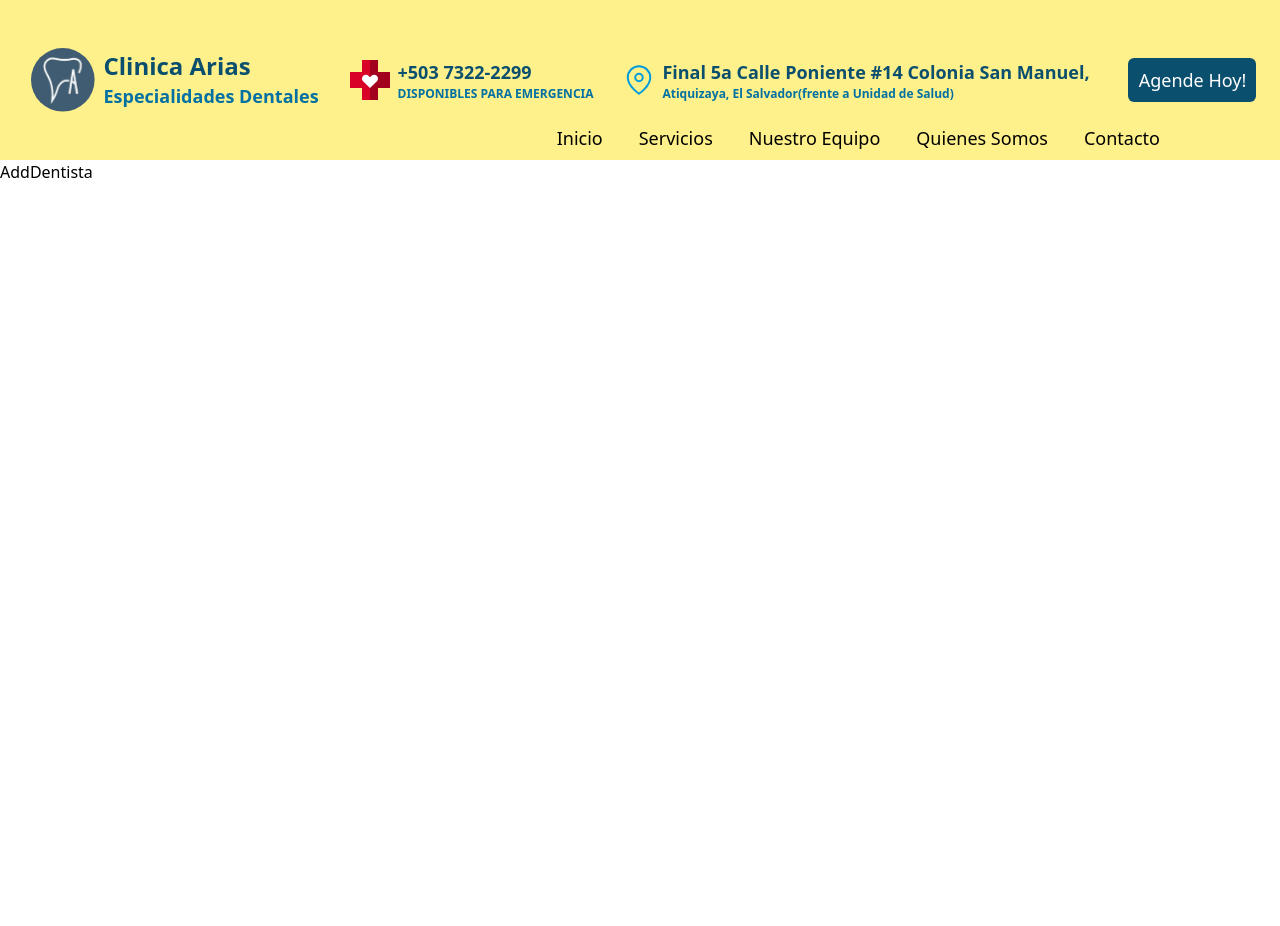
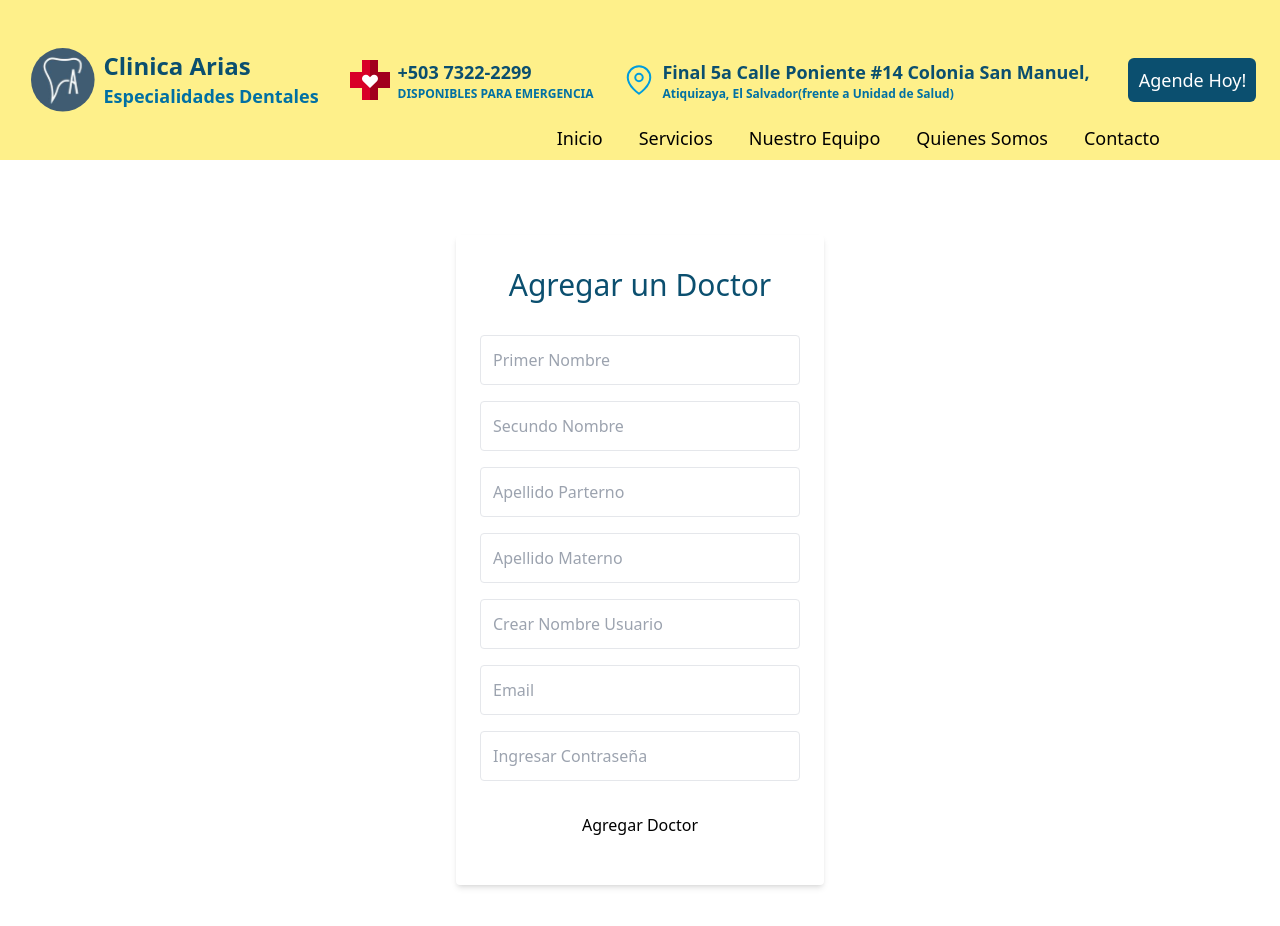
Before and after one commit to cordovacarlos22/Dental_Clinic_Arias_specialties, a Next.js app: page /dashboard/add in a window 1280 px wide. Shown: the top 926 px of the page. Before the commit the page ends 800 px from the top, so only its background shows below. Built offline with nearby package versions, Linux system fonts and the light colour scheme.

Commit message:
feat(routes): :sparkles: add form to add doctor now working

```diff
--- a/app/dashboard/(dentista)/add/page.jsx
+++ b/app/dashboard/(dentista)/add/page.jsx
@@ -1,8 +1,140 @@
+"use client"
+
 import React from 'react'
+import { useState } from 'react'
+
+
 
 const AddDentista = () => {
+
+  // form states
+  const [firstName, setFirstName] = useState("");
+  const [middleName, setMiddleName] = useState("");
+  const [firstLastName, setFirstLastName] = useState("");
+  const [secondLastName, setSecondLastName] = useState("");
+  const [userName, setUserName] = useState("");
+  const [email, setEmail] = useState("");
+  const [password, setPassword] = useState("");
+  const [avatar, setAvatar] = useState("");
+  const [admin, setAdmin] = useState(false)
+
+
+  // handles add new doctor to DB
+  const addNewDentistaHandler = async (e) => {
+    e.preventDefault()
+
+    console.log(firstName, middleName, firstLastName, secondLastName, userName, email, password, avatar, admin);
+
+
+
+    let addDoctor = await fetch('/api/dentistas', {
+      method: "POST",
+      body: JSON.stringify({ firstName, middleName, firstLastName, secondLastName, userName, email, password })
+    });
+    addDoctor = await addDoctor.json();
+
+    if (addDoctor.ok) {
+      alert("Doctor fue Agregado Satisfactoriamente ✅")
+    } else {
+      alert("Error Doctor no pudo ser Agregado");
+    }
+  };
+
+
   return (
-    <div>AddDentista</div>
+    <div className="bg-grey-lighter min-h-screen flex flex-col">
+      <div className="container max-w-sm mx-auto flex-1 flex flex-col items-center justify-center px-2">
+        <form onSubmit={addNewDentistaHandler} className="bg-white px-6 py-8 rounded shadow-md text-black w-full">
+          <h1 className="mb-8 text-3xl text-center text-brand-darker">Agregar un Doctor</h1>
+          <input
+            type="text"
+            className="block border border-grey-light w-full p-3 rounded mb-4"
+            onChange={(e) => setFirstName(e.target.value)}
+            value={firstName}
+            placeholder="Primer Nombre"
+            required
+          />
+          <input
+            type="text"
+            className="block border border-grey-light w-full p-3 rounded mb-4"
+            onChange={(e) => setMiddleName(e.target.value)}
+            value={middleName}
+            placeholder="Secundo Nombre"
+            required
+          />
+          <input
+            type="text"
+            className="block border border-grey-light w-full p-3 rounded mb-4"
+            onChange={(e) => setFirstLastName(e.target.value)}
+            value={firstLastName}
+            placeholder="Apellido Parterno"
+            required
+          />
+
+          <input
+            type="text"
+            className="block border border-grey-light w-full p-3 rounded mb-4"
+            onChange={(e) => setSecondLastName(e.target.value)}
+            value={secondLastName}
+            placeholder="Apellido Materno"
+            required
+          />
+          <input
+            type="text"
+            className="block border border-grey-light w-full p-3 rounded mb-4"
+            onChange={(e) => setUserName(e.target.value)}
+            value={userName}
+            placeholder="Crear Nombre Usuario"
+            required
+            autoComplete='username'
+          />
+
+          <input
+            type="email"
+            className="block border border-grey-light w-full p-3 rounded mb-4"
+            onChange={(e) => setEmail(e.target.value)}
+            value={email}
+            placeholder="Email"
+            required
+            autoComplete='username'
+          />
+
+          <input
+            type="password"
+            className="block border border-grey-light w-full p-3 rounded mb-4"
+            onChange={(e) => setPassword(e.target.value)}
+            value={password}
+            placeholder="Ingresar Contraseña"
+            required
+            autoComplete='current-password'
+          />
+          {/* <input
+            type="text"
+            className="block border border-grey-light w-full p-3 rounded mb-4"
+            onChange={(e) => setAvatar(e.target.value)}
+            value={avatar}
+            placeholder="avatar"
+            required
+          />
+          <input
+            type="text"
+            className="block border border-grey-light w-full p-3 rounded mb-4"
+            onChange={(e) => setAdmin(e.target.value)}
+            value={admin}
+            placeholder="admin (true o false)"
+            required
+          /> */}
+
+
+          <button
+            type='submit'
+            className=" w-full text-center py-3 rounded bg-green text-black hover:bg-green-100 focus:outline-none my-1"
+          >Agregar Doctor</button>
+
+
+        </form>
+      </div>
+    </div>
   )
 }
 
```
